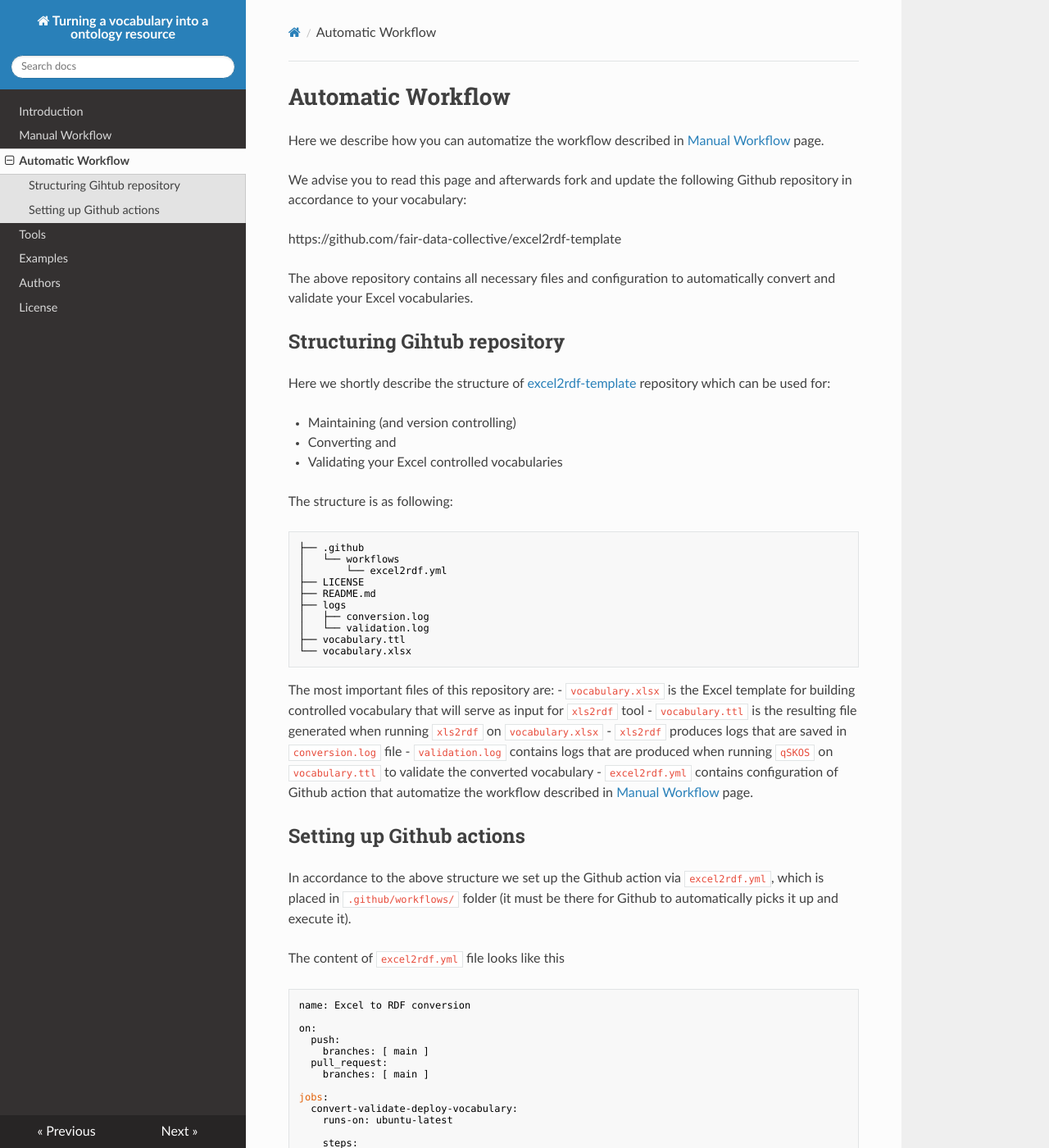
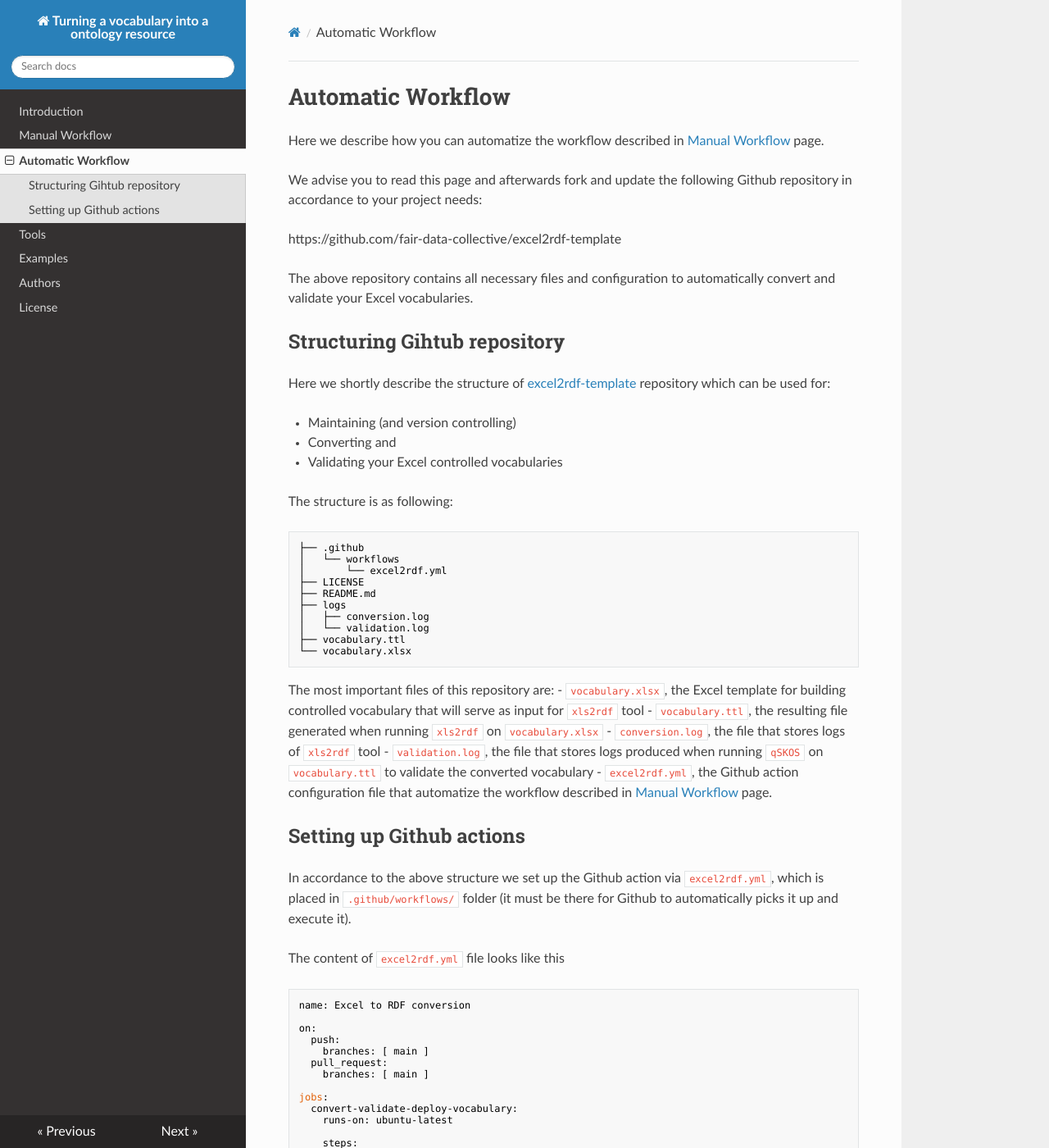
Before and after one commit to fair-data-collective/excel2rdf-site, an MkDocs documentation site: the page built from docs/AutomaticWorkflow.md, in a window 1280 px wide and 1400 px high. Shown: the whole window at 82% size. Built offline with MkDocs 1.6.1, drawn with Linux system fonts in a browser that asks for light colours; nearby versions of some CDN libraries.

Commit message:
updated naming

````diff
--- a/docs/AutomaticWorkflow.md
+++ b/docs/AutomaticWorkflow.md
@@ -1,7 +1,7 @@
 # Automatic Workflow
 Here we describe how you can automatize the workflow described in [Manual Workflow](../ManualWorkflow) page.
 
-We advise you to read this page and afterwards fork and update the following Github repository in accordance to your vocabulary:
+We advise you to read this page and afterwards fork and update the following Github repository in accordance to your project needs:
 
 https://github.com/fair-data-collective/excel2rdf-template
 
@@ -31,11 +31,11 @@ The structure is as following:
 └── vocabulary.xlsx
 ```
 The most important files of this repository are:
-- `vocabulary.xlsx` is the Excel template for building controlled vocabulary that will serve as input for `xls2rdf` tool
-- `vocabulary.ttl` is the resulting file generated when running `xls2rdf` on `vocabulary.xlsx`
-- `xls2rdf` produces logs that are saved in `conversion.log` file
-- `validation.log` contains logs that are produced when running `qSKOS` on `vocabulary.ttl` to validate the converted vocabulary
-- `excel2rdf.yml` contains configuration of Github action that automatize the workflow described in [Manual Workflow](../ManualWorkflow) page.
+- `vocabulary.xlsx`, the Excel template for building controlled vocabulary that will serve as input for `xls2rdf` tool
+- `vocabulary.ttl`, the resulting file generated when running `xls2rdf` on `vocabulary.xlsx`
+- `conversion.log`, the file that stores logs of `xls2rdf` tool
+- `validation.log`, the file that stores logs produced when running `qSKOS` on `vocabulary.ttl` to validate the converted vocabulary
+- `excel2rdf.yml`, the Github action configuration file that automatize the workflow described in [Manual Workflow](../ManualWorkflow) page.
 
 ## Setting up Github actions
 
````
